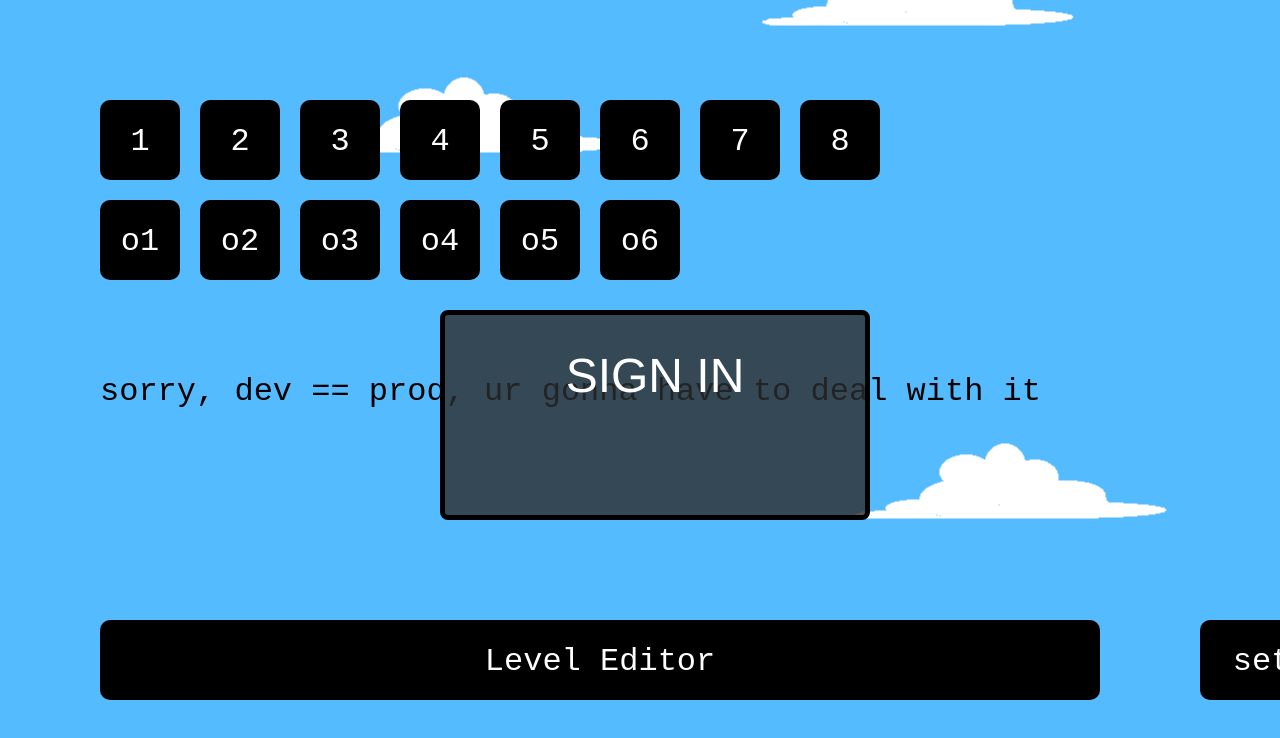
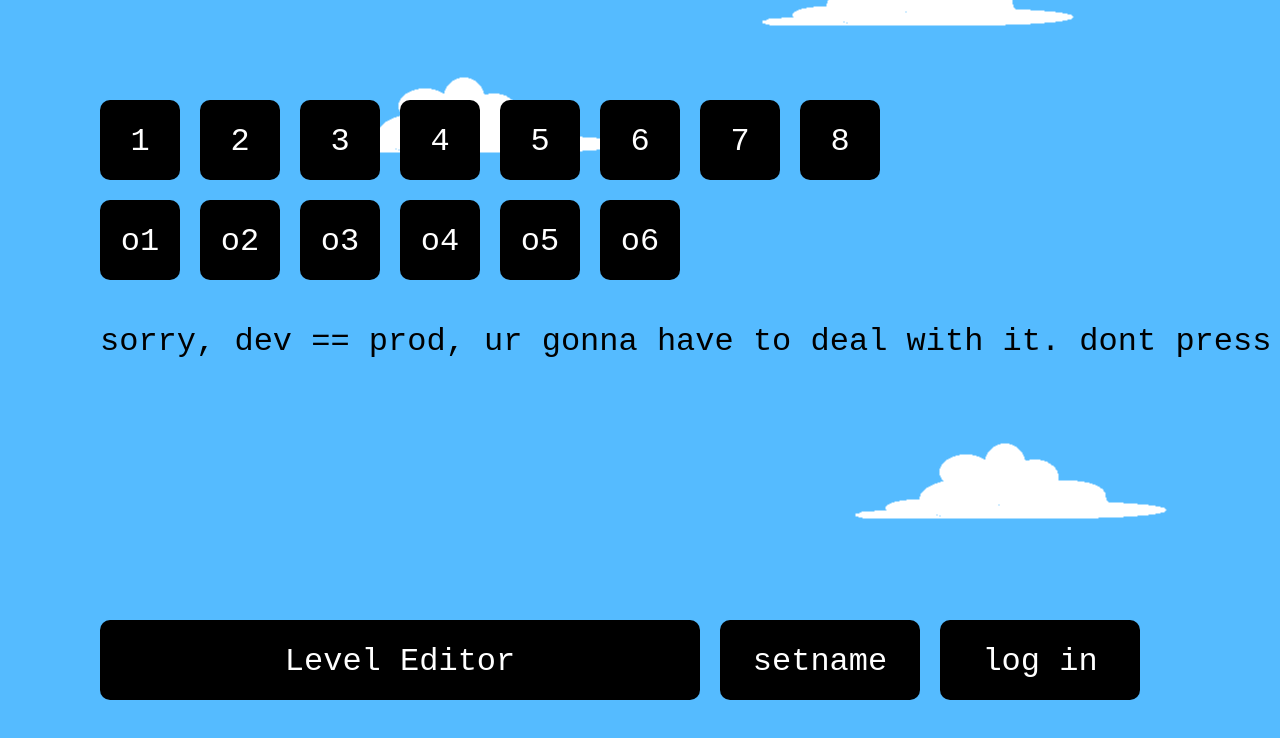
Before and after one commit to lijackson/pogoman, a plain HTML site: page frontend/index.html in a window 1280 px wide. Drawn offline with Linux system fonts and the light colour scheme.

Commit message:
made sign in button better

```diff
--- a/frontend/script.js
+++ b/frontend/script.js
@@ -419,14 +419,20 @@ class LevelSelectMenu {
         new Button(600, 200, 80, 80, "o6", play_lvl_fn(oldlevel6)),
 
         // Level editor
-        new Button(100, -100, 1000, 80, "Level Editor", function() {
+        new Button(100, -100, 600, 80, "Level Editor", function() {
             StateHandler.state = "lvledit";
         }),
 
-        // Log In? TODO: ok fr this is not what logging in means
-        new Button(1200, -100, 200, 80, "setname", ()=>{
+        // setname? TODO: ok fr this is not what logging in means
+        new Button(720, -100, 200, 80, "setname", ()=>{
             if (!DBHandler.logged_in_username)
                 DBHandler.logged_in_username = window.prompt("Enter a username");
+            InputHandler.click = false;
+            InputHandler.start_click_coords = null;
+        }),
+
+        new Button(940, -100, 200, 80, "log in", ()=>{
+            document.getElementById("sign_in_menu").style.visibility = "visible";
             InputHandler.click = false;
             InputHandler.start_click_coords = null;
         })
@@ -460,7 +466,7 @@ class LevelSelectMenu {
         // TODO: remove after testing
         ctx.fillStyle = "#000";
         ctx.font = "32px Courier New";
-        ctx.fillText("sorry, dev == prod, ur gonna have to deal with it", 100, 400);
+        ctx.fillText("sorry, dev == prod, ur gonna have to deal with it. dont press log in, its broken", 100, 350);
     }
 }
 
--- a/frontend/style.css
+++ b/frontend/style.css
@@ -11,8 +11,8 @@ html, body, canvas {
     left: 50%;
     width: 400px;
     height: 180px;
-    margin-top: -90px;
-    margin-left: -200px;
+    margin-top: -98px;
+    margin-left: -208px;
 
     background: rgba(44,44,44,0.8);
     border-radius: 8px;
@@ -25,6 +25,8 @@ html, body, canvas {
     gap: 10px;
     grid-auto-rows: 100px;
     padding: 10px;
+
+    visibility: hidden;
 }
 
 #sign_in_menu_title {
```
